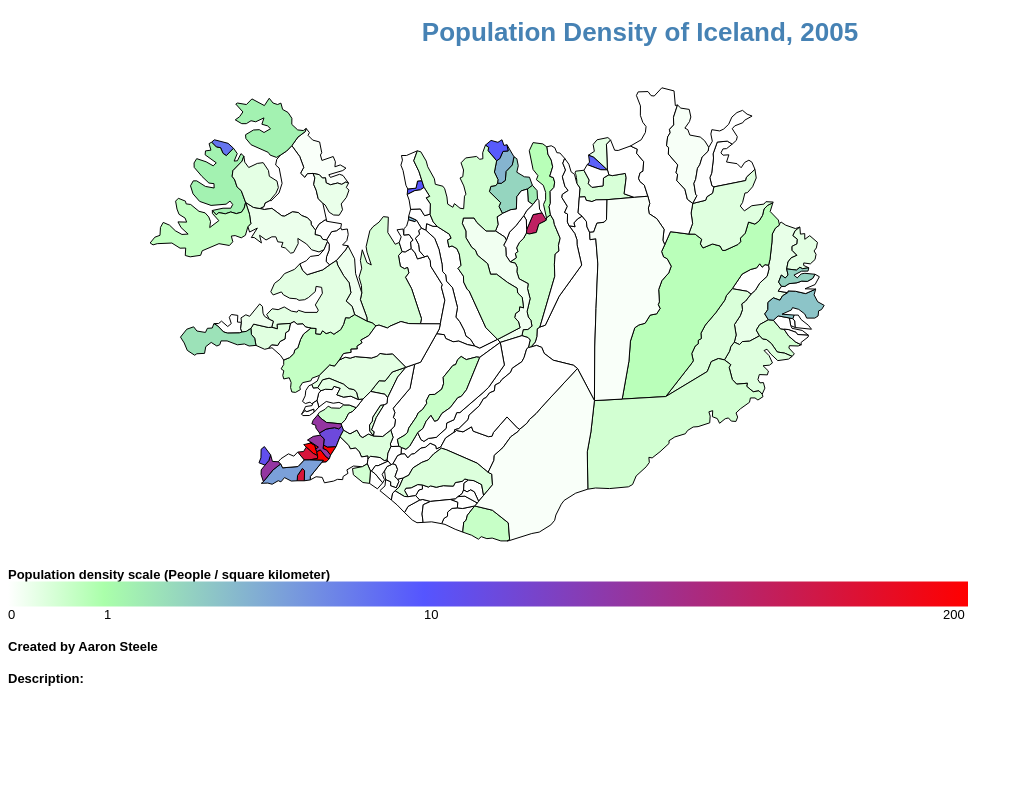
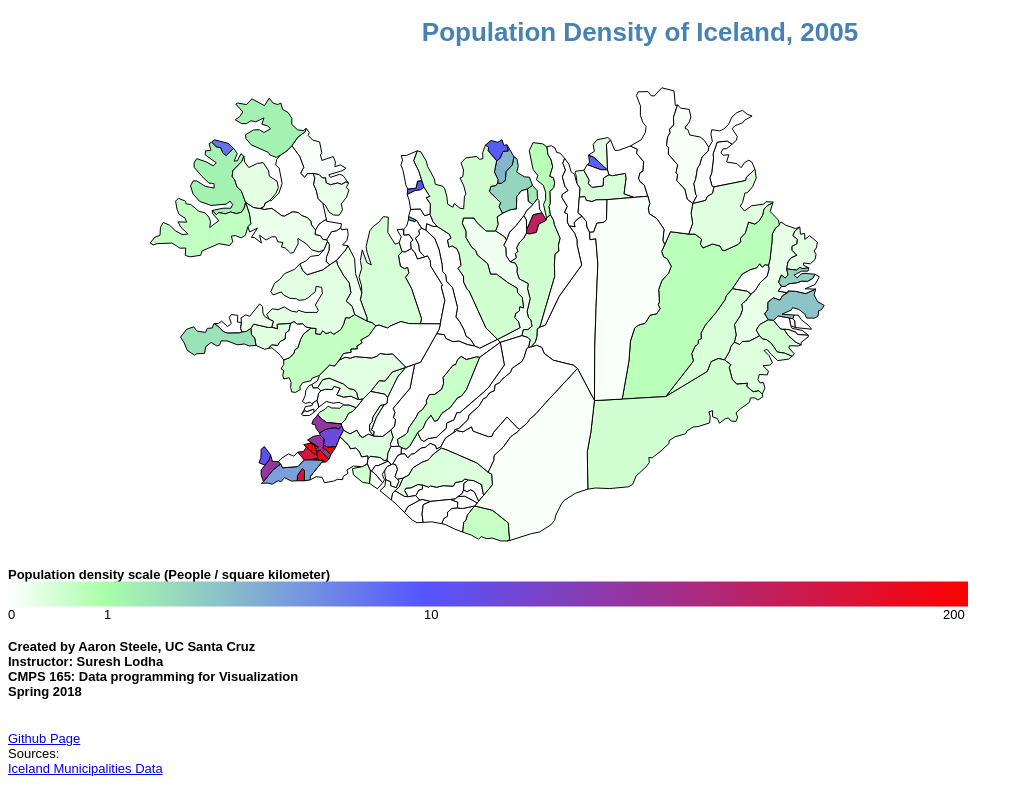
Before and after one commit to Elec0/CMPS165, a plain HTML site: page index.html in a window 1280 px wide. Shown: the whole page, without its empty margins (0-1023 px from the left). Drawn offline with nearby package versions, Linux system fonts and the light colour scheme.

Commit message:
Adding extra info

```diff
--- a/index.html
+++ b/index.html
@@ -14,8 +14,18 @@
     <!-- Your D3.js code for making a Bar Graph -->
     <script type="text/javascript" src="geomapping.js"></script>
     <!-- Submission Info -->
-    <h4>Created by Aaron Steele </h4>
+    <h4>Created by Aaron Steele, UC Santa Cruz<br/>
+    Instructor: Suresh Lodha<br/>
+    CMPS 165: Data programming for Visualization<br/>
+    Spring 2018</h4>
+    <br/>
 
-    <h4>Description: </h4>
+    <a href='https://elec0.github.io/CMPS165'>Github Page</a> <br/>
+    Sources:<br/>
+    <a href='http://www.statoids.com/yis.html'>Iceland Municipalities Data</a>
+
+
+
+
 </body>
 </html>
```
Also changed, not shown: MissingMunicipalities.txt (deleted).
